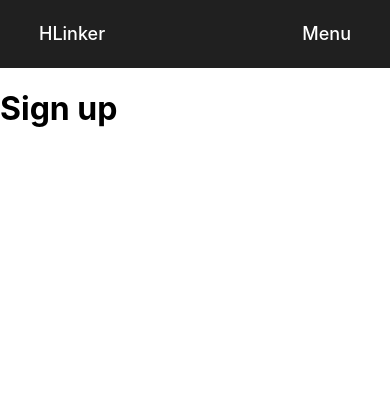
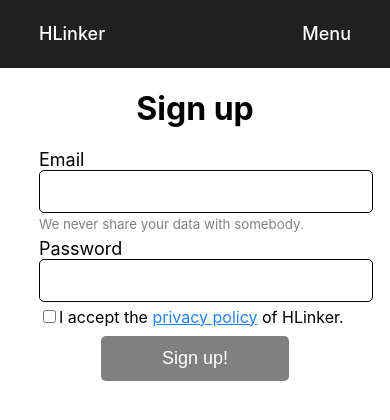
Before and after one commit to HerbyZ/HLinker-v2.0, a React (Create React App) app: page /sign-up in a window 390 px wide. Shown: the top 420 px of the page. Built offline with nearby package versions, Linux system fonts and the light colour scheme.

Commit message:
Register page component

```diff
--- a/src/Routes.tsx
+++ b/src/Routes.tsx
@@ -1,5 +1,6 @@
 import { Switch, Route } from 'react-router-dom';
 import { LoginPage } from './components/login-page/LoginPage';
+import { RegisterPage } from './components/register-page/RegisterPage';
 
 export const useRoutes = (isAuthenticated: boolean) => {
   // TODO: Routes components
@@ -14,7 +15,7 @@ export const useRoutes = (isAuthenticated: boolean) => {
       <Switch>
         <Route exact path="/" component={() => <h1>Hello, world!</h1>} />
         <Route path="/sign-in" component={LoginPage} />
-        <Route path="/sign-up" component={() => <h1>Sign up</h1>} />
+        <Route path="/sign-up" component={RegisterPage} />
       </Switch>
     );
   }
--- /dev/null
+++ b/src/components/register-page/RegisterPage.scss
@@ -0,0 +1,26 @@
+.register-window {
+  width: 25%;
+  margin: 0 auto;
+
+  h1 {
+    text-align: center;
+  }
+}
+
+#signUpButton {
+  margin: 0 auto;
+  margin-top: 3%;
+  width: 60%;
+}
+
+@media screen and (max-width: 800px) {
+  .register-window {
+    width: 60%;
+  }
+}
+
+@media screen and (max-width: 720px) {
+  .register-window {
+    width: 80%;
+  }
+}
--- /dev/null
+++ b/src/components/register-page/RegisterPage.tsx
@@ -0,0 +1,134 @@
+import React, { useContext, useState } from 'react';
+import { AuthContext } from '../../context/AuthContext';
+import { useHttp } from '../../hooks/http.hook';
+import './RegisterPage.scss';
+
+export const RegisterPage: React.FC = () => {
+  // State
+  type formDataType = { [key: string]: string };
+  const [formData, setFormData] = useState<formDataType>({
+    email: '',
+    password: '',
+  });
+  const [policyAccept, setPolicyAccept] = useState(false);
+  const [formError, setFormError] = useState('');
+
+  const { request, loading } = useHttp();
+  const { login } = useContext(AuthContext);
+
+  const validateForm = (data: formDataType) => {
+    const email = data['email'];
+    const password = data['password'];
+
+    if (!email || !password) {
+      return setFormError('All fields are required');
+    }
+
+    const emailRegex =
+      /^(([^<>()[\].,;:\s@"]+(\.[^<>()[\].,;:\s@"]+)*)|(".+"))@(([^<>()[\].,;:\s@"]+\.)+[^<>()[\].,;:\s@"]{2,})$/i;
+
+    if (!emailRegex.test(email)) {
+      return setFormError('Incorrect email');
+    }
+
+    if (password.length < 8) {
+      return setFormError('Password is too short');
+    }
+
+    setFormError('');
+  };
+
+  const changeHandler = ({
+    currentTarget,
+  }: React.ChangeEvent<HTMLInputElement>) => {
+    const newForm = formData;
+    newForm[currentTarget.name] = currentTarget.value;
+
+    validateForm(newForm);
+
+    setFormData(newForm);
+  };
+
+  const checkboxHandler = ({
+    currentTarget,
+  }: React.ChangeEvent<HTMLInputElement>) => {
+    setPolicyAccept(currentTarget.checked);
+  };
+
+  const signUpHandler = async () => {
+    let response;
+
+    try {
+      response = await request('auth/register', 'POST', formData);
+    } catch {
+      return setFormError('Something went wrong or your data is incorrect');
+    }
+
+    const data = response.data;
+
+    login(data.accessToken, data.userId);
+  };
+
+  return (
+    <div className="register-page">
+      <div className="register-window">
+        <h1>Sign up</h1>
+        <form autoComplete="off">
+          <div className="form-field">
+            <label htmlFor="emailInput" className="form-label">
+              Email
+            </label>
+            <input
+              type="text"
+              className="form-control"
+              name="email"
+              id="emailInput"
+              onChange={changeHandler}
+            />
+            <small className="text-secondary">
+              We never share your data with somebody.
+            </small>
+          </div>
+          <div className="form-field">
+            <label htmlFor="passwordInput" className="form-label">
+              Password
+            </label>
+            <input
+              type="password"
+              className="form-control"
+              name="password"
+              id="passwordInput"
+              onChange={changeHandler}
+            />
+          </div>
+          <div className="form-field">
+            <input
+              type="checkbox"
+              id="privacyPolicyCheckbox"
+              onChange={checkboxHandler}
+            />
+            <label htmlFor="privacyPolicyCheckbox">
+              I accept the <a href="#privacyPolicy">privacy policy</a> of
+              HLinker.
+            </label>
+          </div>
+          {formError && (
+            <div className="error-block">
+              <p className="text-danger">{formError}</p>
+            </div>
+          )}
+          <div className="form-field">
+            <button
+              className="btn btn-primary btn-block"
+              id="signUpButton"
+              disabled={!!formError || loading || !policyAccept || !formData}
+              onClick={signUpHandler}
+            >
+              Sign up!
+            </button>
+          </div>
+        </form>
+      </div>
+    </div>
+  );
+};
```
